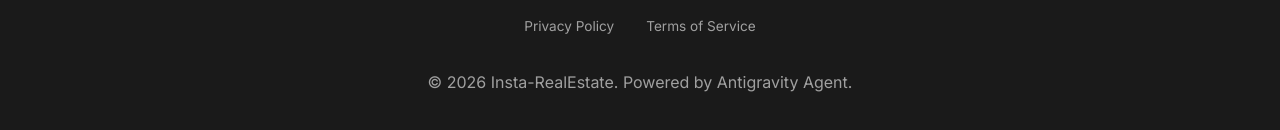
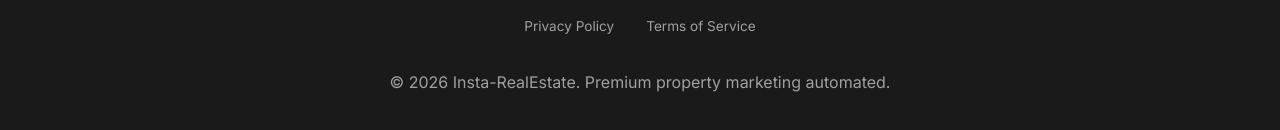
Before and after one commit to SuesteCreative/insta-realestate, a Next.js app: page / in a window 1280 px wide. Shown: the part 3187-3317 px from the top of the page. Built offline with nearby package versions, Linux system fonts and the light colour scheme; no server answers.

Commit message:
Branding Cleanup: Updated footer for luxury consistency

```diff
--- a/src/app/page.tsx
+++ b/src/app/page.tsx
@@ -85,7 +85,7 @@
             <a href="/privacy">Privacy Policy</a>
             <a href="/terms">Terms of Service</a>
          </div>
-         <p>© 2026 Insta-RealEstate. Powered by Antigravity Agent.</p>
+         <p>© 2026 Insta-RealEstate. Premium property marketing automated.</p>
       </footer>
     </main>
   );
```
